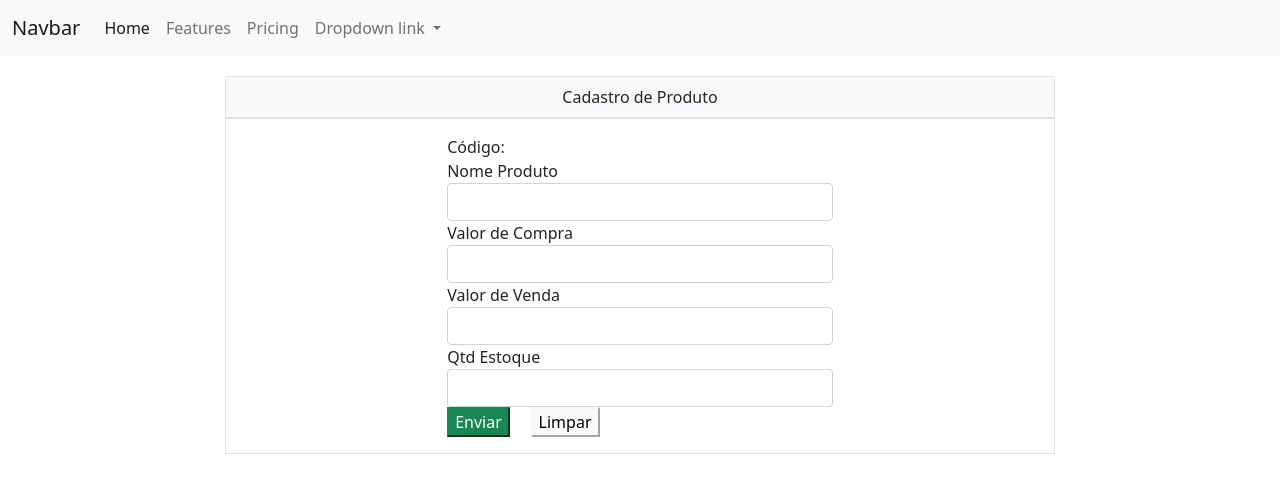
After one commit to FernandoOlimpio/PhpNetbeans, a PHP site: page /CadastroProduto.php in a window 1280 px wide. The commit adds this page. Shown: the top 493 px of the page. Run offline with PHP 8.4, Linux system fonts and the light colour scheme.

Commit message:
casa 05-07-21 incluindo Produto

```diff
--- /dev/null
+++ b/CadastroProduto.php
@@ -0,0 +1,125 @@
+<?php
+/*
+ * To change this license header, choose License Headers in Project Properties.
+ * To change this template file, choose Tools | Templates
+ * and open the template in the editor.
+ */
+
+class CadastroProduto {
+
+}
+?>
+<!DOCTYPE html>
+<html lang="pt-br">
+    <head>
+        <meta charset="UTF-8">
+        <meta name="viewport" content="width=device-width, initial-scale=1.0">
+        <link href="https://cdn.jsdelivr.net/npm/bootstrap@5.0.1/dist/css/bootstrap.min.css" rel="stylesheet" integrity="sha384-+0n0xVW2eSR5OomGNYDnhzAbDsOXxcvSN1TPprVMTNDbiYZCxYbOOl7+AMvyTG2x" crossorigin="anonymous">
+        <title>Formulário</title>
+        <style>
+            .btInput{
+                padding: 10px 20px 10px 20px;
+                margin-top: 20px;
+                margin-bottom: 20px;
+            }
+        </style>
+    </head>
+
+    <body>
+        <nav class="navbar navbar-expand-lg navbar-light bg-light">
+            <div class="container-fluid">
+                <a class="navbar-brand" href="#">Navbar</a>
+                <button class="navbar-toggler" type="button" data-bs-toggle="collapse" data-bs-target="#navbarNavDropdown" aria-controls="navbarNavDropdown" aria-expanded="false" aria-label="Toggle navigation">
+                    <span class="navbar-toggler-icon"></span>
+                </button>
+                <div class="collapse navbar-collapse" id="navbarNavDropdown">
+                    <ul class="navbar-nav">
+                        <li class="nav-item">
+                            <a class="nav-link active" aria-current="page" href="#">Home</a>
+                        </li>
+                        <li class="nav-item">
+                            <a class="nav-link" href="#">Features</a>
+                        </li>
+                        <li class="nav-item">
+                            <a class="nav-link" href="#">Pricing</a>
+                        </li>
+                        <li class="nav-item dropdown">
+                            <a class="nav-link dropdown-toggle" href="#" id="navbarDropdownMenuLink" role="button" data-bs-toggle="dropdown" aria-expanded="false">
+                                Dropdown link
+                            </a>
+                            <ul class="dropdown-menu" aria-labelledby="navbarDropdownMenuLink">
+                                <li><a class="dropdown-item" href="#">Action</a></li>
+                                <li><a class="dropdown-item" href="#">Another action</a></li>
+                                <li><a class="dropdown-item" href="#">Something else here</a></li>
+                            </ul>
+                        </li>
+                    </ul>
+                </div>
+            </div>
+        </nav>
+
+
+        <div class="container-fluid">
+            <div class="row" style="margin-top: 20px">
+                <div class="col-8 offset-2">
+                    <div class="card-header bg-light text-center border">
+                        Cadastro de Produto
+                    </div>
+                    <div class="card-body border">
+                        <form method="post" action="">
+                            <div class="row">
+                                <div class="col-md-6 offset-md-3">
+                                    <label>Código:</label> <br>
+
+                                    <label> Nome Produto</label>
+                                    <input class="form-control" type="text"
+                                           name="nomeProduto">
+
+                                    <label> Valor de Compra</label>
+                                    <input class="form-control" type="text"
+                                           name="vlrCompra">
+
+                                    <label> Valor de Venda </label>
+                                    <input class="form-control" type="text"
+                                           name="vlrVenda">
+
+                                    <label> Qtd Estoque </label>
+                                    <input class="form-control" type="number"
+                                           name="qtdEstoque">
+
+                                    <input type="submit" name="cadastrar"
+                                           class="btn-success" value="Enviar">
+                                    &nbsp; &nbsp;
+                                    <input type="reset" class="btn-light"
+                                           value="Limpar">
+
+                                </div>
+                        </form>
+                    </div>
+                </div>
+            </div>
+        </div>
+    </div>
+
+
+</div>
+
+<?php
+//envio dos dados para o BD
+if (isset($_POST['cadastrarProduto'])) {
+    $nomeProduto = $_POST['nomeProduto'];
+    $vlrCompra = $_POST['vlrCompra'];
+    $vlrVenda = $_POST['vlrVenda'];
+    $qtdEstoque = $_POST['qtdEstoque'];
+
+
+    $pc = new ProdutoController();
+    $pc->inserirProduto($nomeProduto, $vlrCompra, $vlrVenda, $qtdEstoque);
+
+}
+?>
+<script src="js/bootstrap.js"</script>
+<script src="js/bootstrap.min.js" </script>
+</body>
+
+</html>
--- a/controller/PessoaController.php
+++ b/controller/PessoaController.php
@@ -22,7 +22,7 @@ class PessoaController {
         $pessoa ->setEmail($email);
         $pessoa ->setCpf($cpf);
 
-                $daoPessoa = new daoPessoa();
+                $daoPessoa = new DaoPessoa();
                 return $daoPessoa ->inserir($pessoa);
     }
 }
```
Also changed, not shown: CadastroPessoa.php (+4 -3 lines), controller/ProdutoController.php (added, +25 -0 lines), dao/DaoPessoa.php (added, +38 -0 lines), dao/DaoProduto.php (added, +40 -0 lines), model/Produto.php (added, +50 -0 lines).
